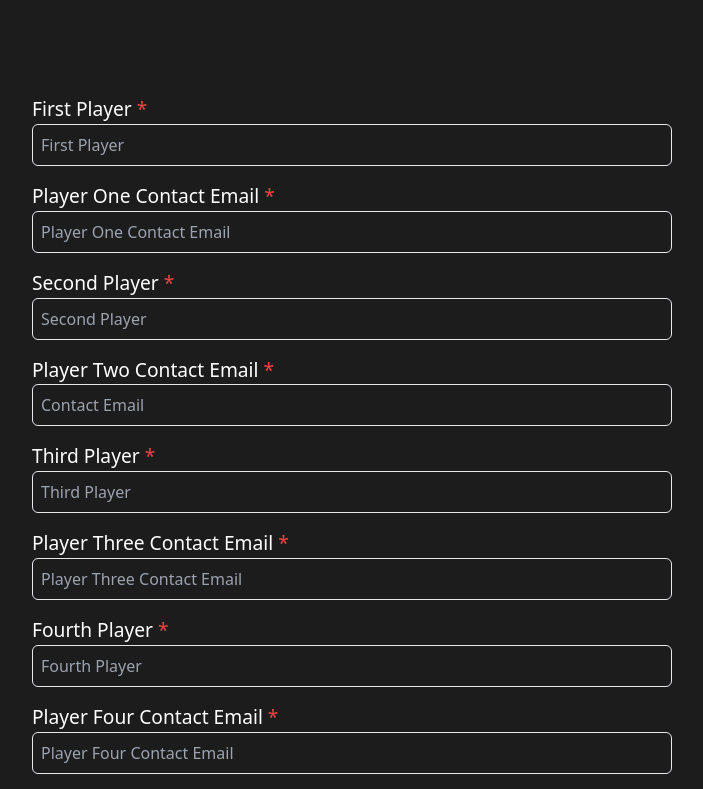
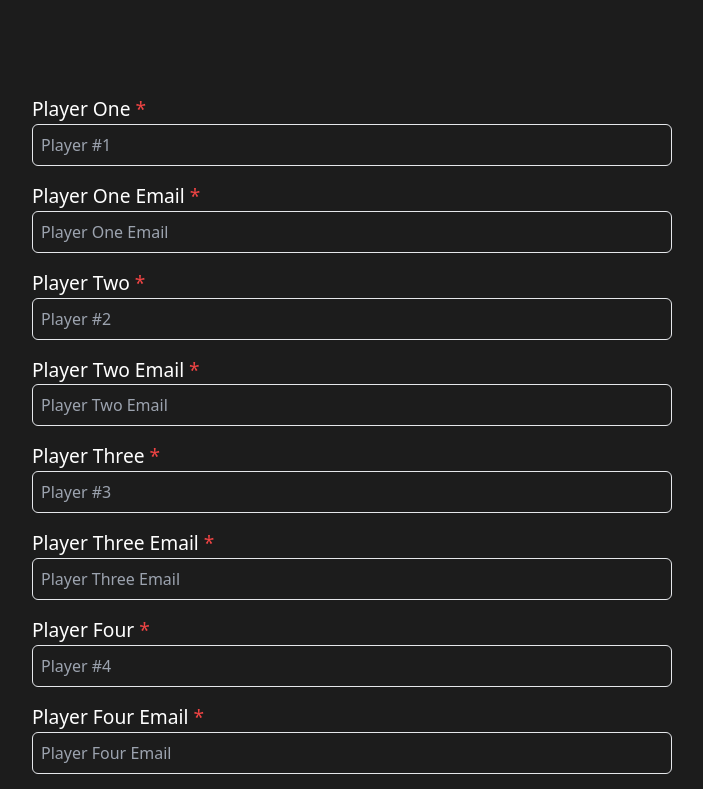
Before and after one commit to gianpinili/thsopen, a React (Vite) app: page /register in a window 1280 px wide. Shown: the part 2271-3060 px from the top of the page, without its empty margins (288-991 px from the left). Built offline with nearby package versions, Linux system fonts and the light colour scheme.

Commit message:
update sponsors pictures with links to website

```diff
--- a/src/components/OurSponsors.jsx
+++ b/src/components/OurSponsors.jsx
@@ -10,11 +10,11 @@ import CageLogo from '../assets/cage.png';
 // import AbbyCanucksLogo from '../assets/abbycanuckslogo.png';
 
 const logos = [
- { src: HausLogo, alt: 'Haus Logo' },
- { src: CageLogo, alt: 'Cage Logo' },
- { src: CoquitlamExpressLogo, alt: 'Coquitlam Express Logo' },
- { src: OrganikaLogo, alt: 'Organika Logo' },
- { src: LagaLogo, alt: 'Laga Logo' },
+ { src: HausLogo, alt: 'Haus Logo', href: 'https://hausofgolf.ca/' },
+ { src: CageLogo, alt: 'Cage Logo', href: 'https://www.bvrberbros.com/' },
+ { src: CoquitlamExpressLogo, alt: 'Coquitlam Express Logo', href: 'https://www.coquitlamexpress.ca/' },
+ { src: OrganikaLogo, alt: 'Organika Logo', href: 'https://organika.com/' },
+ { src: LagaLogo, alt: 'Laga Logo', href: 'http://www.lagasports.com/' },
  // { src: AbbyCanucksLogo, alt: 'Abby Canucks Logo' },
 ];
 
@@ -81,7 +81,9 @@ function OurSponsors() {
     >
      {logos.map((logo, index) => (
       <div key={index} className="flex justify-center items-center p-4 mt-6">
-       <img src={logo.src} alt={logo.alt} className=" w-[70%] lg:w-[70%] rounded-md" draggable="false" />
+       <a href={logo.href} target="_blank" rel="noreferrer" className='w-[85%] md:w-[80%]'>
+        <img src={logo.src} alt={logo.alt} className=" w-[100%] rounded-md" draggable="false" />
+       </a>
       </div>
      ))}
     </Carousel>
--- a/src/pages/Open2024.jsx
+++ b/src/pages/Open2024.jsx
@@ -45,7 +45,7 @@ function Open2024() {
       </a>
      </div>
      <div className='flex flex-col gap-2'>
-      <a href='https://docs.google.com/forms/d/e/1FAIpQLSfhl-5aWzEn6Qt9EbLzamzGTDAPge4M-QHQYpSGgzJhtXg5VQ/viewform' target='_blank' className='text-blue-500 duration-300 hover:scale-110'>Become a Sponsor</a>
+      <Link to={'/sponsor-form'} className='text-blue-500 duration-300 hover:scale-110'>Become a Sponsor</Link>
       <Link to={'/register'} className='text-green-300 hover:scale-110 duration-300 underline'>Register Your Team</Link>
       <a href="https://support.canucksautism.ca/site/TR/CANPro-Am/Pro-Am?team_id=3280&pg=team&fr_id=1280" target='_blank' className='text-blue-500 duration-300 hover:scale-110'>Donate to CAN</a>
      </div>
--- a/src/pages/RegisterForm.jsx
+++ b/src/pages/RegisterForm.jsx
@@ -96,52 +96,52 @@ function RegisterForm() {
      <div className="flex flex-col gap-4">
       <div className="">
        <label htmlFor="firstPlayer" className="md:text-[1.2rem] 2xl:text-[1.35rem]">
-        First Player <span className="text-red-500">*</span>
+        Player One <span className="text-red-500">*</span>
        </label>
        <input
         type="text"
         id="firstPlayer"
         className="bg-transparent border rounded-md w-full p-2 focus:border-[#cefac6] focus:outline-none"
-        placeholder="First Player"
+        placeholder="Player #1"
         value={firstPlayer}
         onChange={(e) => setFirstPlayer(e.target.value)}
        />
       </div>
       <div className="">
        <label htmlFor="contactPlayerOne" className="w-1/3 md:text-[1.2rem] 2xl:text-[1.35rem]">
-        Player One Contact Email <span className="text-red-500">*</span>
+        Player One Email <span className="text-red-500">*</span>
        </label>
        <input
         type="text"
         id="contactPlayerOne"
         className="bg-transparent border rounded-md w-full p-2 focus:border-[#cefac6] focus:outline-none"
-        placeholder="Player One Contact Email"
+        placeholder="Player One Email"
         value={contactPlayerOne}
         onChange={(e) => setContactPlayerOne(e.target.value)}
        />
       </div>
       <div className="">
        <label htmlFor="secondPlayer" className="md:text-[1.2rem] 2xl:text-[1.35rem]">
-        Second Player <span className="text-red-500">*</span>
+        Player Two <span className="text-red-500">*</span>
        </label>
        <input
         type="text"
         id="secondPlayer"
         className="bg-transparent border rounded-md w-full p-2 focus:border-[#cefac6] focus:outline-none"
-        placeholder="Second Player"
+        placeholder="Player #2"
         value={secondPlayer}
         onChange={(e) => setSecondPlayer(e.target.value)}
        />
       </div>
       <div className="">
        <label htmlFor="contactPlayerTwo" className="w-1/3 md:text-[1.2rem] 2xl:text-[1.35rem]">
-        Player Two Contact Email <span className="text-red-500">*</span>
+        Player Two Email <span className="text-red-500">*</span>
        </label>
        <input
         type="text"
         id="contactPlayerTwo"
         className="bg-transparent border rounded-md w-full p-2 focus:border-[#cefac6] focus:outline-none"
-        placeholder="Contact Email"
+        placeholder="Player Two Email"
         value={contactPlayerTwo}
         onChange={(e) => setContactPlayerTwo(e.target.value)}
        />
@@ -149,59 +149,59 @@ function RegisterForm() {
      </div>
      <div className="">
       <label htmlFor="thirdPlayer" className="md:text-[1.2rem] 2xl:text-[1.35rem]">
-       Third Player <span className="text-red-500">*</span>
+       Player Three <span className="text-red-500">*</span>
       </label>
       <input
        type="text"
        id="thirdPlayer"
        className="bg-transparent border rounded-md w-full p-2 focus:border-[#cefac6] focus:outline-none"
-       placeholder="Third Player"
+       placeholder="Player #3"
        value={thirdPlayer}
        onChange={(e) => setThirdPlayer(e.target.value)}
       />
      </div>
      <div className="">
       <label htmlFor="contactPlayerThree" className="w-1/3 md:text-[1.2rem] 2xl:text-[1.35rem]">
-       Player Three Contact Email <span className="text-red-500">*</span>
+       Player Three Email <span className="text-red-500">*</span>
       </label>
       <input
        type="text"
        id="contactPlayerThree"
        className="bg-transparent border rounded-md w-full p-2 focus:border-[#cefac6] focus:outline-none"
-       placeholder="Player Three Contact Email"
+       placeholder="Player Three Email"
        value={contactPlayerThree}
        onChange={(e) => setContactPlayerThree(e.target.value)}
       />
      </div>
      <div className="">
       <label htmlFor="fourthPlayer" className="w-1/3 md:text-[1.2rem] 2xl:text-[1.35rem]">
-       Fourth Player <span className="text-red-500">*</span>
+       Player Four <span className="text-red-500">*</span>
       </label>
       <input
        type="text"
        id="fourthPlayer"
        className="bg-transparent border rounded-md w-full p-2 focus:border-[#cefac6] focus:outline-none"
-       placeholder="Fourth Player"
+       placeholder="Player #4"
        value={fourthPlayer}
        onChange={(e) => setFourthPlayer(e.target.value)}
       />
      </div>
      <div className="">
       <label htmlFor="contactPlayerFour" className="w-1/3 md:text-[1.2rem] 2xl:text-[1.35rem]">
-       Player Four Contact Email <span className="text-red-500">*</span>
+       Player Four Email <span className="text-red-500">*</span>
       </label>
       <input
        type="text"
        id="contactPlayerFour"
        className="bg-transparent border rounded-md w-full p-2 focus:border-[#cefac6] focus:outline-none"
-       placeholder="Player Four Contact Email"
+       placeholder="Player Four Email"
        value={contactPlayerFour}
        onChange={(e) => setContactPlayerFour(e.target.value)}
       />
      </div>
      <div>
       <p className="md:text-[1.2rem] 2xl:text-[1.35rem]">
-       Food Allergies or Preferences? <span className="text-red-500">*</span>
+       Food Allergies or Preferences (please list) <span className="text-red-500">*</span>
       </p>
       <div className="flex gap-1">
        <input
```
